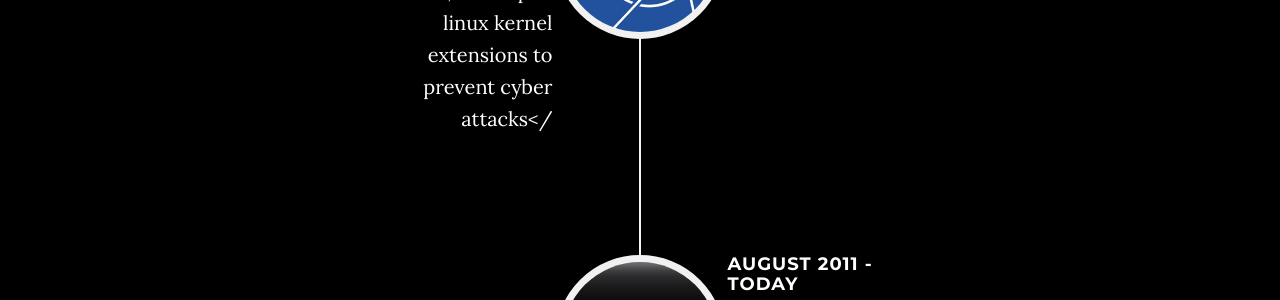
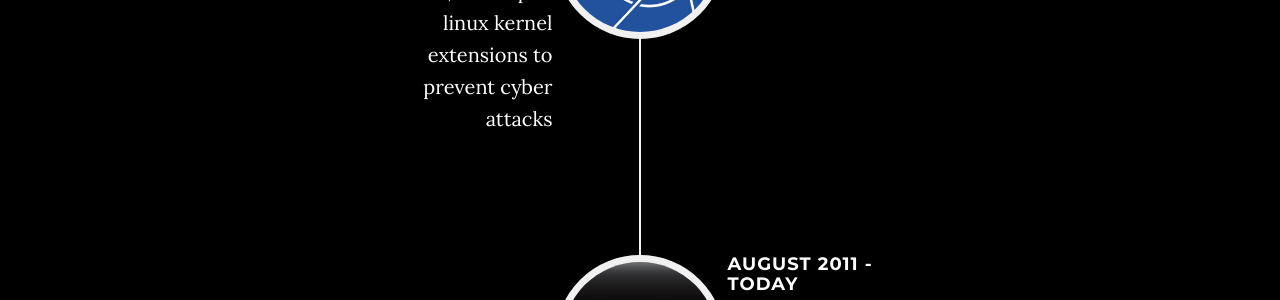
Before and after one commit to le4ker/blog, a Jekyll site: the page built from index.html, in a window 1280 px wide and 900 px high, scrolled down 3200 px. Shown: the part 282-582 px from the top of the window. Built offline with Jekyll 4.4.1, drawn with Linux system fonts in a browser that asks for light colours; comment, search, counter and statistics services are not loaded.

Commit message:
fixed typo

```diff
--- a/_config.yml
+++ b/_config.yml
@@ -28,7 +28,7 @@ events:
     description: "Master studies @ <a href=\"http://www.di.uoa.gr/eng\" target=\"_blank\">Department of Informatics and Telecommunications</a> on Software Engineering + <a href=\"https://scholar.google.com/citations?user=UtV6LFYAAAAJ&amp;hl=en&amp;oi=ao\" target=\"_blank\">Machine Learning researcher</a> @ <a href=\"http://kddlab.di.uoa.gr\" target=\"_blank\">KDD</a> lab"
   - image: "img/career/cern.jpg"
     date: "October 2011 - September 2012"
-    description: "Security researcher @ <a href=\"http://www.cern.ch\" target=\"_blank\">CERN</a>, developed linux kernel extensions to prevent cyber attacks</"
+    description: "Security researcher @ <a href=\"http://www.cern.ch\" target=\"_blank\">CERN</a>, developed linux kernel extensions to prevent cyber attacks"
   - image: "img/career/writeright.jpg"
     date: "August 2011 - Today"
     description: "Released <a href=\"https://play.google.com/store/apps/details?id=panos.sakkos.softkeyboard.writeright\" target=\"_blank\">WriteRight</a>, an adaptive S/W keyboard for Android devices, which  shrinks the unlikely keys to tap next. Currently it holds &gt; 9,000 downloads"
```
